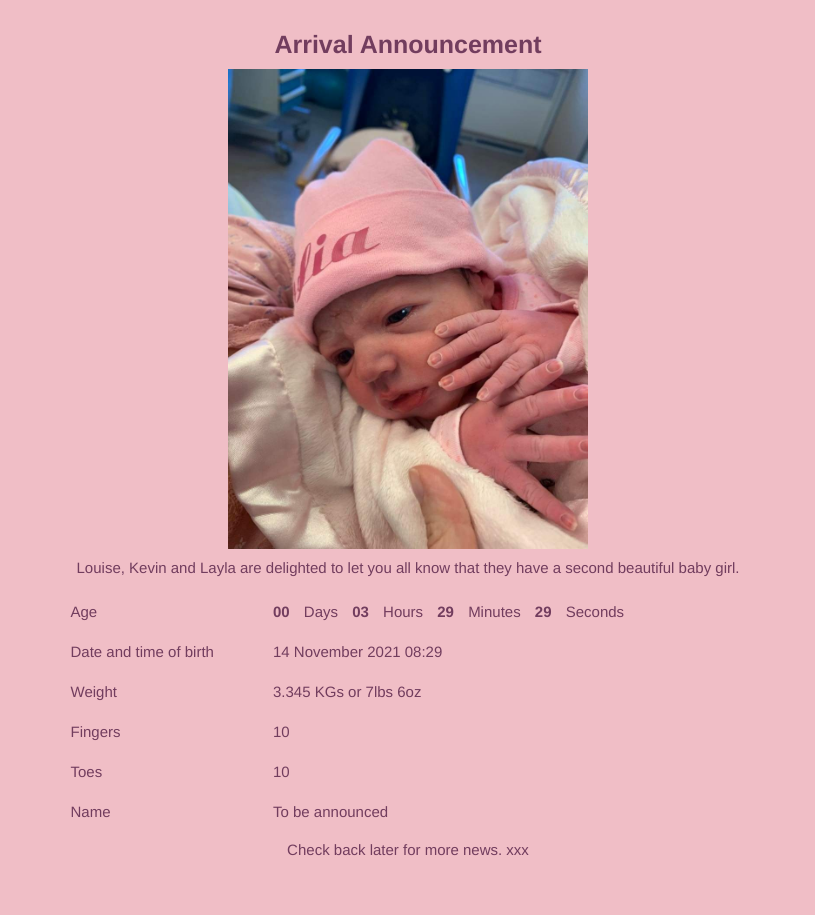
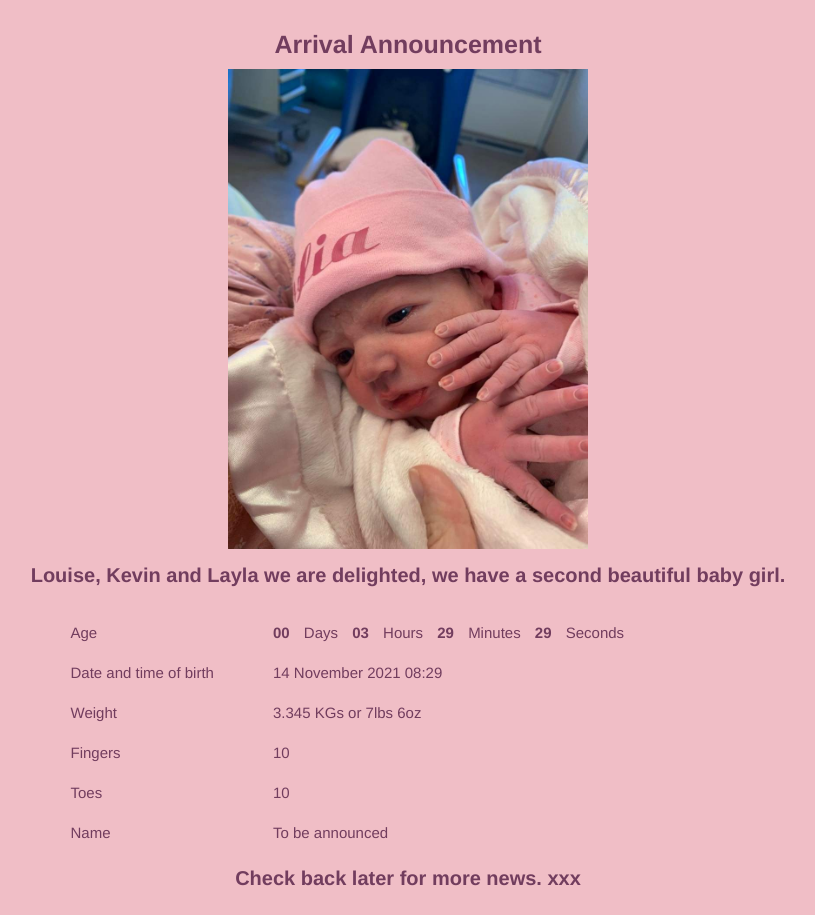
Before and after one commit to JonConnorATI/BabyCullenNo2, a plain HTML site: page index.html in a window 1280 px wide. Shown: the whole page, without its empty margins (232-1047 px from the left). Before the commit the page ends 873 px from the top, so only its background shows below. Drawn offline with Linux system fonts and the light colour scheme.

Commit message:
2nd final

```diff
--- a/Resources/css/style.css
+++ b/Resources/css/style.css
@@ -50,7 +50,9 @@ h1{
 
 h3{
     font-size: 2rem;
+    font-weight: bold;
     color: #723d5e;
+    margin: 1.5rem;
 }
 
 .big_text_days , .big_text_hours , .big_text_mins , .big_text_sec{
--- a/index.html
+++ b/index.html
@@ -41,7 +41,7 @@
 
             <img class="title--image" src="Resources/images/received_893259848035916.jpeg" alt="Baby photo.jpg">
 
-            <p>Louise, Kevin and Layla are delighted to let you all know that they have a second beautiful baby girl.</p>
+            <h3>Louise, Kevin and Layla we are delighted, we have a second beautiful baby girl.</h3>
 
         </section>
 
@@ -90,7 +90,7 @@
        </section>
 
        <section class="title flex--one">
-        <p>Check back later for more news. xxx</p>
+        <h3>Check back later for more news. xxx</h3>
        </section>
 
 
```
